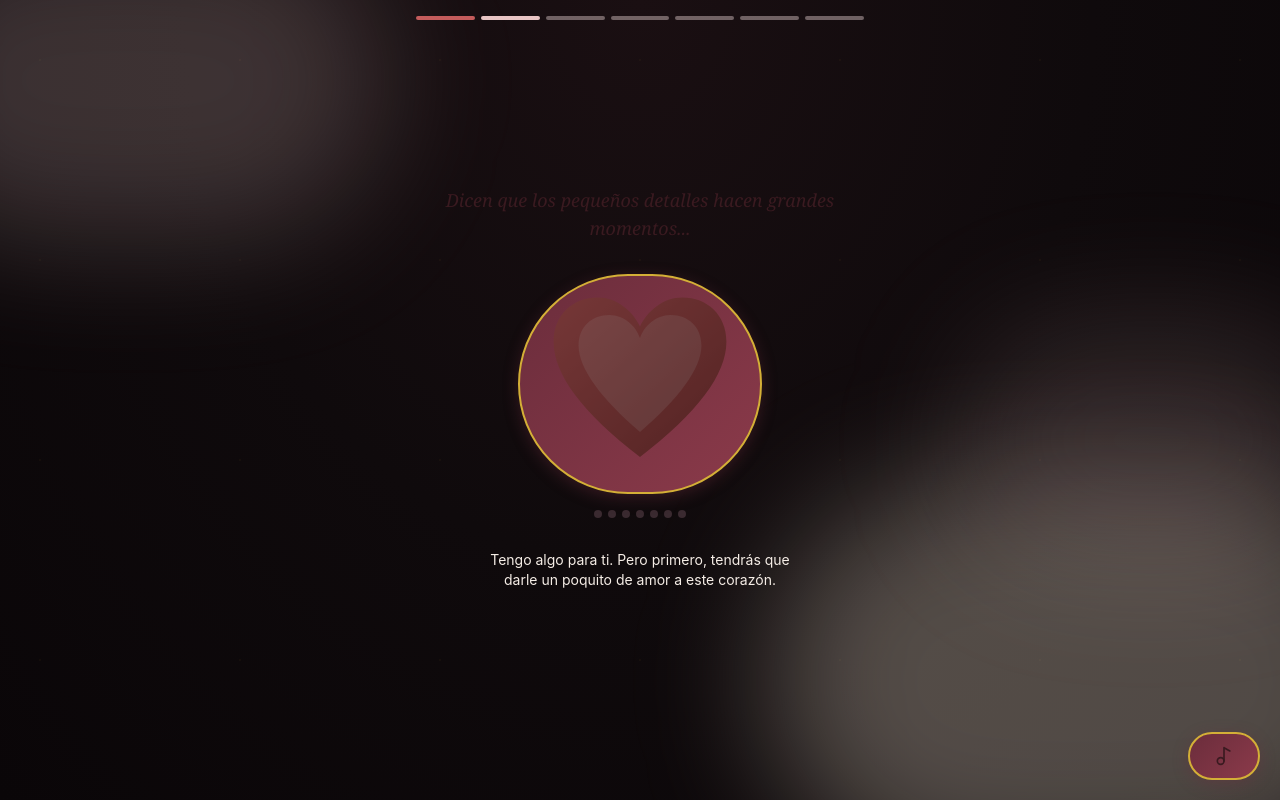
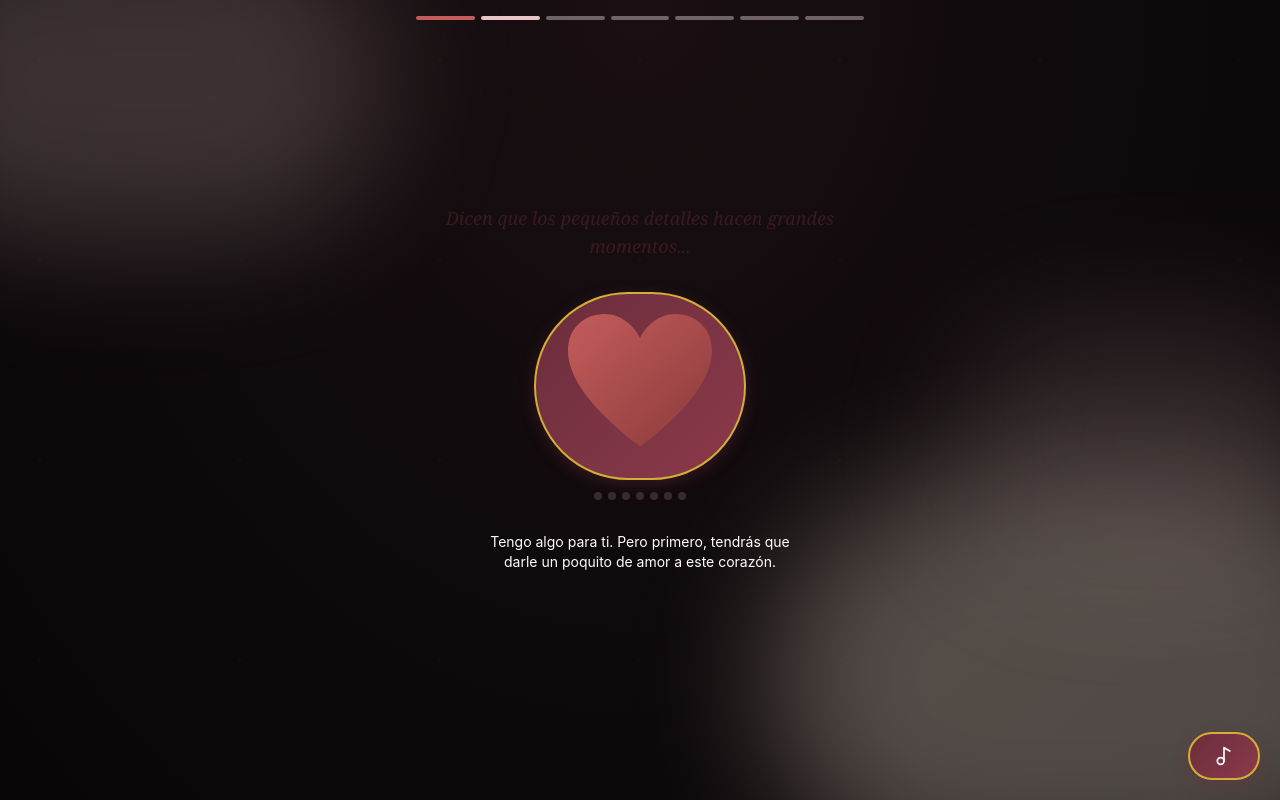
Before and after one commit to bolivarwaldir/Pagina-de-citas, a Next.js app: page / in a window 1280 px wide. Both pictures are taken after a click on the button "Tengo curiosidad ✨". Built offline with nearby package versions, Linux system fonts and the light colour scheme.

Commit message:
Corazon sin circulo y textos blancos

```diff
--- a/src/app/globals.css
+++ b/src/app/globals.css
@@ -151,3 +151,11 @@ h1, h2, h3, p, span, label, li {
 .text-rose-wine, .text-rose-deep, [class*="text-rose"] {
   color: #F5EDE6 !important;
 }
+
+/* FORCE ALL TEXT WHITE */
+* {
+  color: #ffffff !important;
+}
+h1, h2, h3, p, span, label, a, button, li, div {
+  color: #ffffff !important;
+}
--- a/src/components/InteractiveHeart.tsx
+++ b/src/components/InteractiveHeart.tsx
@@ -9,148 +9,50 @@ interface InteractiveHeartProps {
 
 export default function InteractiveHeart({ onComplete }: InteractiveHeartProps) {
   const [taps, setTaps] = useState(0);
-  const [particles, setParticles] = useState<{ id: number; x: number; y: number }[]>([]);
   const [isComplete, setIsComplete] = useState(false);
   const maxTaps = 7;
 
   const handleTap = useCallback(() => {
     if (isComplete) return;
-
     const newTaps = taps + 1;
     setTaps(newTaps);
-
-    // Add particles
-    const newParticles = Array.from({ length: 4 }, (_, i) => ({
-      id: Date.now() + i,
-      x: (Math.random() - 0.5) * 100,
-      y: (Math.random() - 0.5) * 60,
-    }));
-    setParticles((prev) => [...prev, ...newParticles]);
-
-    // Remove particles after animation
-    setTimeout(() => {
-      setParticles((prev) => prev.filter((p) => !newParticles.find((np) => np.id === p.id)));
-    }, 1000);
-
     if (newTaps >= maxTaps) {
       setIsComplete(true);
-      setTimeout(() => {
-        onComplete();
-      }, 1200);
+      setTimeout(() => onComplete(), 800);
     }
   }, [taps, isComplete, onComplete]);
 
-  const fillPercentage = Math.min((taps / maxTaps) * 100, 100);
-  const scale = 1 + taps * 0.03;
-  const brightness = 0.6 + (taps / maxTaps) * 0.4;
+  const fill = Math.min((taps / maxTaps) * 100, 100);
 
   return (
-    <div className="relative flex flex-col items-center">
-      <div className="relative flex items-center justify-center" style={{background:"transparent"}}>
-        {/* Particles */}
-        <AnimatePresence>
-          {particles.map((p) => (
-            <motion.div
-              key={p.id}
-              initial={{ opacity: 1, scale: 0, x: 0, y: 0 }}
-              animate={{ opacity: 0, scale: 1, x: p.x, y: p.y - 40 }}
-              exit={{ opacity: 0 }}
-              transition={{ duration: 0.8 }}
-              className="absolute text-rose-deep text-lg pointer-events-none"
-            >
-              ✨
-            </motion.div>
-          ))}
-        </AnimatePresence>
-
-        {/* Heart SVG */}
-        <motion.button
+    <div className="flex flex-col items-center">
+      <button
         onClick={handleTap}
-          whileTap={{ scale: 0.9 }}
-          className="relative focus:outline-none cursor-pointer"
-          style={{ scale }}
+        className="focus:outline-none bg-transparent border-none p-0"
         aria-label="Toca el corazón"
       >
-          <svg
-            viewBox="0 0 100 100"
-            className="w-40 h-40 sm:w-48 sm:h-48 "
-            style={{ filter: `brightness(${brightness})` }}
-          >
+        <svg viewBox="0 0 100 100" className="w-40 h-40" style={{ background: "transparent" }}>
           <defs>
-              <linearGradient id="heartGradient" x1="0%" y1="0%" x2="100%" y2="100%">
+            <linearGradient id="hg" x1="0%" y1="0%" x2="100%" y2="100%">
               <stop offset="0%" stopColor="#F8E1E1" />
-                <stop offset={`${fillPercentage}%`} stopColor="#F8E1E1" />
-                <stop offset={`${fillPercentage}%`} stopColor="#C45C5C" />
+              <stop offset={`${fill}%`} stopColor="#F8E1E1" />
+              <stop offset={`${fill}%`} stopColor="#C45C5C" />
               <stop offset="100%" stopColor="#8B3A3A" />
             </linearGradient>
-              <filter id="glow">
-                <feGaussianBlur stdDeviation="2.5" result="coloredBlur" />
-                <feMerge>
-                  <feMergeNode in="coloredBlur" />
-                  <feMergeNode in="SourceGraphic" />
-                </feMerge>
-              </filter>
           </defs>
           <path
             d="M50 88 C20 65, 5 45, 5 28 C5 14, 15 5, 28 5 C38 5, 46 12, 50 20 C54 12, 62 5, 72 5 C85 5, 95 14, 95 28 C95 45, 80 65, 50 88 Z"
-              fill={`url(#heartGradient)`}
-              stroke="none"
-              strokeWidth="0"
-              filter={isComplete ? "url(#glow)" : undefined}
-              className={taps > 0 ? "heart-pulse" : ""}
-            />
-            {/* Inner highlight */}
-            <path
-              d="M50 75 C30 58, 18 42, 18 30 C18 20, 25 14, 34 14 C42 14, 48 20, 50 26 C52 20, 58 14, 66 14 C75 14, 82 20, 82 30 C82 42, 70 58, 50 75 Z"
-              fill="white"
-              opacity={0.15 + (taps / maxTaps) * 0.1}
+            fill="url(#hg)"
           />
         </svg>
-
-          {/* Floating small hearts when complete */}
-          {isComplete && (
-            <>
-              {[...Array(6)].map((_, i) => (
-                <motion.span
-                  key={i}
-                  initial={{ opacity: 0, y: 0, x: 0 }}
-                  animate={{
-                    opacity: [0, 1, 0],
-                    y: -60 - Math.random() * 40,
-                    x: (Math.random() - 0.5) * 80,
-                  }}
-                  transition={{ duration: 1.2, delay: i * 0.1 }}
-                  className="absolute text-2xl pointer-events-none"
-                  style={{ left: "50%", top: "50%" }}
-                >
-                  ❤️
-                </motion.span>
-              ))}
-            </>
-          )}
-        </motion.button>
-      </div>
-
-      {/* Progress indicator */}
-      <div className="mt-4 flex gap-1.5">
+      </button>
+      <div className="mt-3 flex gap-1.5">
         {[...Array(maxTaps)].map((_, i) => (
-          <div
-            key={i}
-            className={`w-2 h-2 rounded-full transition-all duration-300 ${
-              i < taps ? "bg-[#8B3A4A] scale-110" : "bg-[#3a2a30]"
-            }`}
-          />
+          <div key={i} className={`w-2 h-2 rounded-full ${i < taps ? "bg-[#C45C5C]" : "bg-[#3a2a30]"}`} />
         ))}
       </div>
-
       {taps > 0 && taps < maxTaps && (
-        <motion.p
-          initial={{ opacity: 0 }}
-          animate={{ opacity: 1 }}
-          className="mt-3 text-sm text-[#E8D5C4]/70 font-light"
-        >
-          {maxTaps - taps} toques más...
-        </motion.p>
+        <p className="mt-2 text-sm text-white/70">{maxTaps - taps} toques más...</p>
       )}
     </div>
   );
```
Lines whose indentation alone changed are shown as unchanged.
